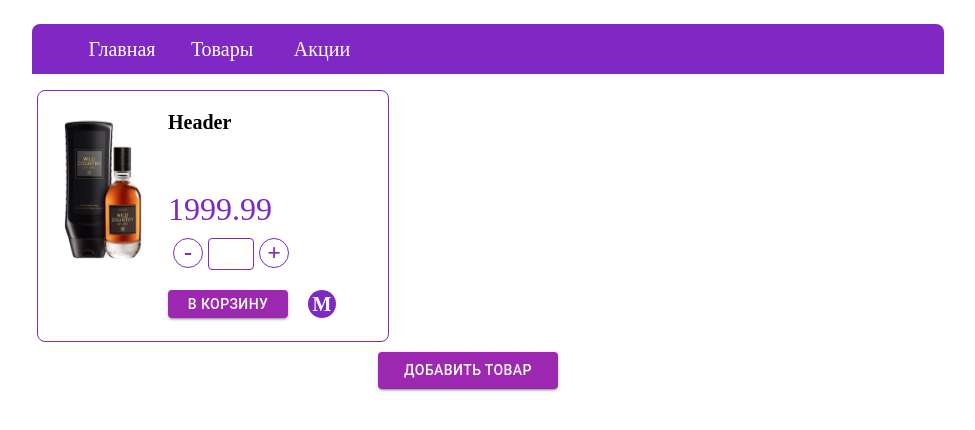
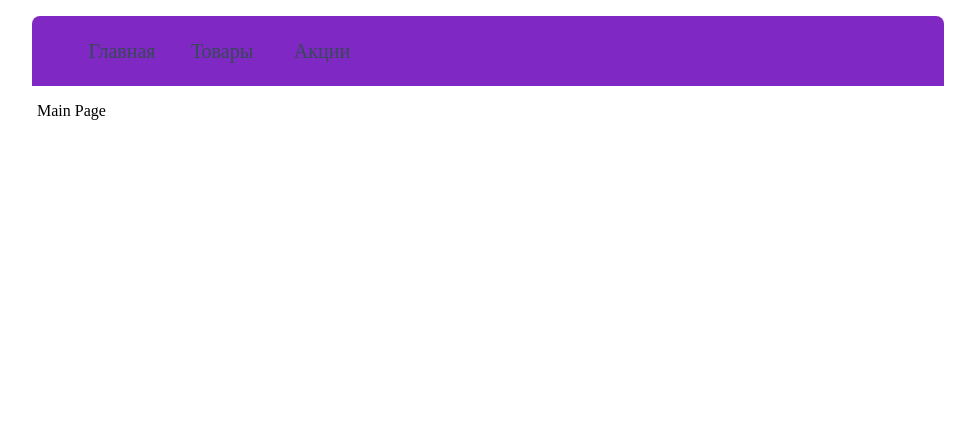
Before and after one commit to yurimovo/shop, a React (Create React App) app: page / in a window 1280 px wide. Shown: the top 430 px of the page, without its empty margins (172-1147 px from the left). Built offline with nearby package versions, Linux system fonts and the light colour scheme.

Commit message:
Add routing

```diff
--- a/src/App.tsx
+++ b/src/App.tsx
@@ -1,10 +1,25 @@
 import React from 'react';
+import { Routes, Route } from "react-router-dom";
+
 import MainPage from './components/main-page/MainPage';
+import Header from "./components/header/Header";
+import Products from "./components/products/Products";
+import Promotions from "./components/promotions/Promotions";
+
+import "./main-container.scss";
 
 function App() {
   return (
     <div className="App">
-      <MainPage />
+        <div className="template-container">
+            <Header />
+            <Routes>
+                <Route path="/" element={<MainPage />} />
+                <Route path="/products" element={<Products />} />
+                <Route path="/promotions" element={<Promotions />} />
+                <Route path="*" element={<MainPage />} />
+            </Routes>
+        </div>
     </div>
   );
 }
--- a/src/components/header/Header.tsx
+++ b/src/components/header/Header.tsx
@@ -1,14 +1,15 @@
 import React from 'react';
+import { Link } from "react-router-dom";
+
 import "./style.scss";
 import "../../main-container.scss";
-import {Button} from "@mui/material";
 
 const Header = () => {
   return (
     <ul className="menu-large-container">
-      <li className="menu-item">Главная</li>
-      <li className="menu-item">Товары</li>
-      <li className="menu-item">Акции</li>
+      <li className="menu-item"><Link to="/">Главная</Link></li>
+      <li className="menu-item"><Link to="/products">Товары</Link></li>
+      <li className="menu-item"><Link to="/promotions">Акции</Link></li>
     </ul>
   );
 };
--- a/src/components/header/style.scss
+++ b/src/components/header/style.scss
@@ -11,7 +11,7 @@
   justify-content: flex-start;
   align-items: center;
   width: 100%;
-  height: 50px;
+  height: 70px;
   background-color: #7f28c4;
   border-top-left-radius: 8px;
   border-top-right-radius: 8px;
@@ -30,6 +30,7 @@
     background-color: #f2e14e;
     cursor: pointer;
   }
+
   a {
     text-decoration: none;
     font-weight: 400;
--- a/src/components/main-page/MainPage.tsx
+++ b/src/components/main-page/MainPage.tsx
@@ -8,8 +8,7 @@ const MainPage = () => {
   return(
     <div className="mainContainer">
       <div className="template-container">
-        <Header />
-        <Products />
+        Main Page
       </div>
     </div>
   )
--- /dev/null
+++ b/src/components/promotions/Promotions.tsx
@@ -0,0 +1,11 @@
+import React from 'react';
+
+const Promotions = () => {
+    return (
+        <div>
+            Promotions
+        </div>
+    );
+};
+
+export default Promotions;
--- a/src/index.tsx
+++ b/src/index.tsx
@@ -1,12 +1,15 @@
 import React from 'react';
 import ReactDOM from 'react-dom/client';
 import App from './App';
+import { BrowserRouter } from "react-router-dom";
 
 const root = ReactDOM.createRoot(
   document.getElementById('root') as HTMLElement
 );
 root.render(
   <React.StrictMode>
-    <App />
+    <BrowserRouter>
+      <App />
+    </BrowserRouter>
   </React.StrictMode>
 );
```
